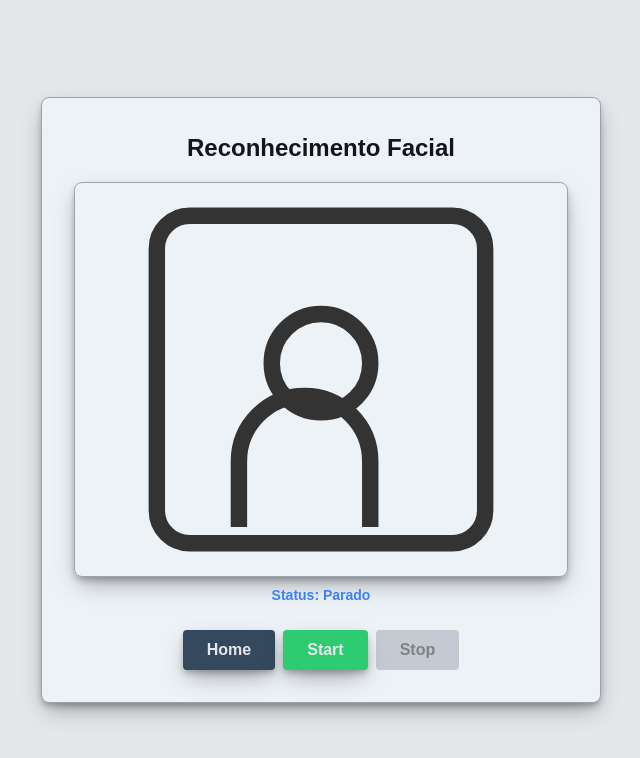
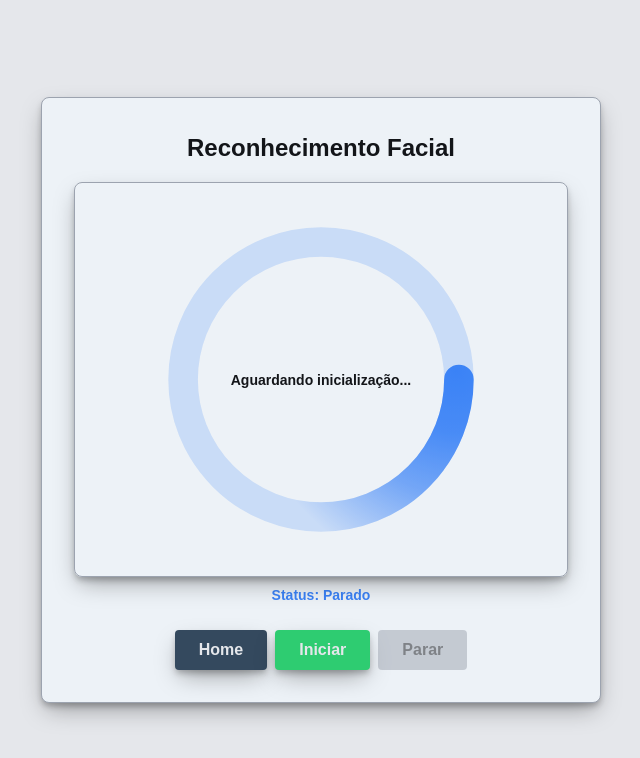
Before and after one commit to FeLiPeOLi7/FaceRecognitionApp, a React app in the folder frontend/: page / in a window 1280 px wide. Both pictures are taken after a click on the button "Reconhecer Face". Shown: the top 758 px of the page, without its empty margins (319-959 px from the left). Built offline with nearby package versions, Linux system fonts and the light colour scheme; no server answers; the HTML template or start-up script is replaced by a standard one.

Commit message:
feat: recognize ux update

```diff
--- a/frontend/src/components/Recognize/CameraControls.jsx
+++ b/frontend/src/components/Recognize/CameraControls.jsx
@@ -5,8 +5,8 @@ export default function CameraControls({ capturing, onStart, onStop, onHome }) {
     return (
         <div className={styles.controlsRow}>
             <CameraButton label="Home" type="home" onClick={onHome} />
-            <CameraButton label="Start" type="start" onClick={onStart} disabled={capturing} />
-            <CameraButton label="Stop" type="stop" onClick={onStop} disabled={!capturing} />
+            <CameraButton label="Iniciar" type="start" onClick={onStart} disabled={capturing} />
+            <CameraButton label="Parar" type="stop" onClick={onStop} disabled={!capturing} />
         </div>
     );
 }
--- a/frontend/src/components/Recognize/RecognizeContainer.jsx
+++ b/frontend/src/components/Recognize/RecognizeContainer.jsx
@@ -23,13 +23,13 @@ export default function RecognizeContainer({ onNavigate }) {
 
     useEffect(() => {
         return () => stopCapture();
-    }, [stopCapture]);
+    }, []);
 
     useEffect(() => {
         if (socketError) {
             setStatus('Erro de conexão com o barramento WebSockets.');
         }
-    }, [socketError, setStatus]);
+    }, [socketError]);
 
     const handleStart = () => {
         startCapture((base64Frame) => {
--- a/frontend/src/components/Recognize/VideoDisplay.jsx
+++ b/frontend/src/components/Recognize/VideoDisplay.jsx
@@ -1,14 +1,15 @@
-import avatarSvg from '../../assets/avatar-placeholder.svg';
+import spinner from '../../assets/spinner.svg';
 import styles from '../../styles/Recognize.module.css';
 
 export default function VideoDisplay({ imageSrc }) {
     return (
         <div className={styles.displayWrapper}>
             <img
-                src={imageSrc || avatarSvg}
+                src={imageSrc || spinner}
                 alt="Feedback do Servidor"
                 className={styles.processedImage}
             />
+            {!imageSrc ? <p className={styles.displayText}>Aguardando inicialização...</p> : <></>}
         </div>
     );
 }
--- a/frontend/src/styles/Recognize.module.css
+++ b/frontend/src/styles/Recognize.module.css
@@ -14,6 +14,20 @@
     justify-content: center;
     border: 1px solid var(--color-border);
     box-shadow: var(--shadow);
+    position: relative;
+}
+
+.displayText {
+    position: absolute;
+    top: 50%;
+    left: 50%;
+    transform: translate(-50%, -50%);
+    z-index: 10;
+    font-size: var(--font-size-small);
+    color: var(--color-font);
+    font-weight: bold;
+    text-align: center;
+    pointer-events: none; /* Impede que o texto bloqueie cliques na região */
 }
 
 .processedImage {
```
Also changed, not shown: frontend/src/assets/spinner.svg (added).
